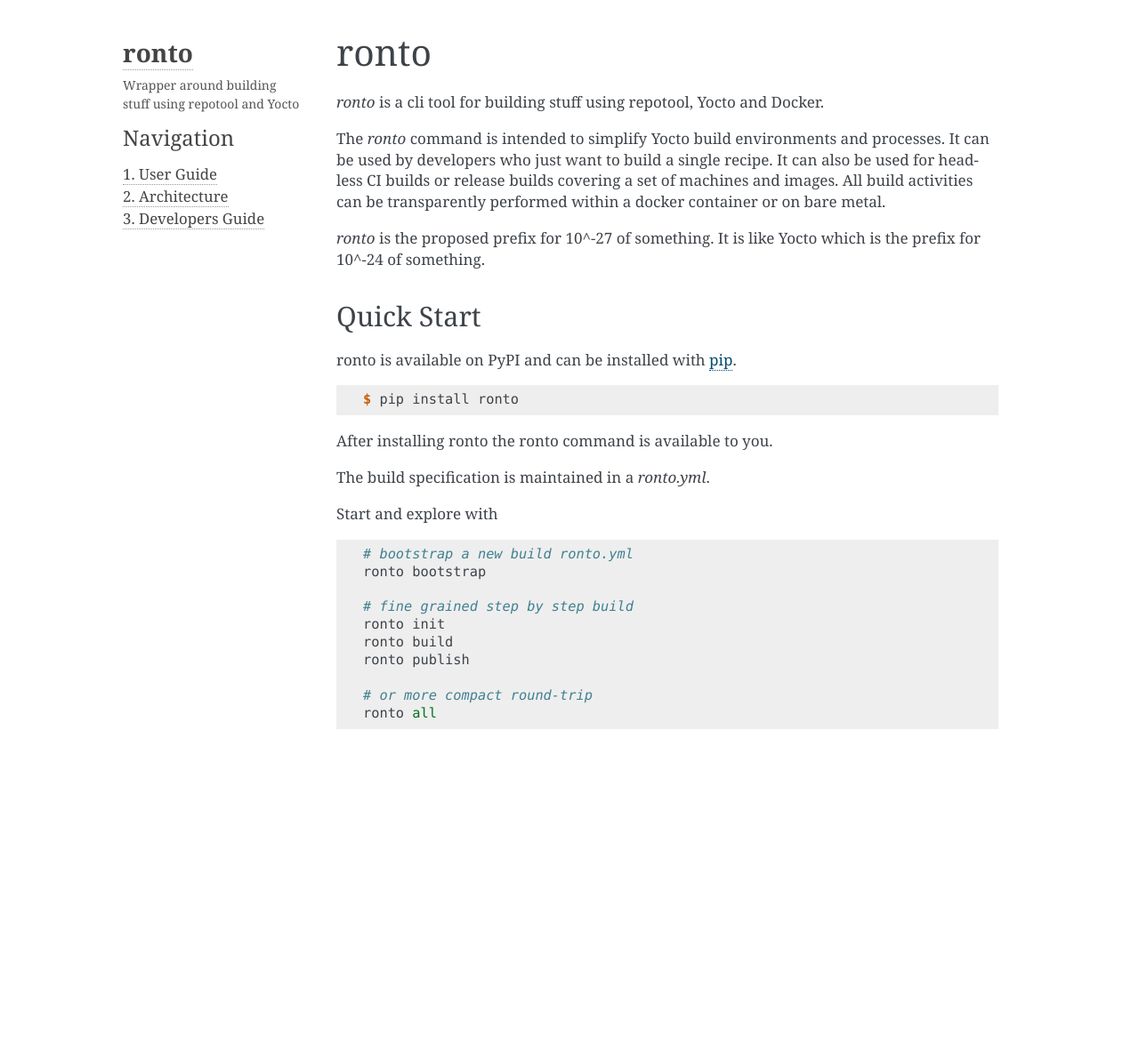
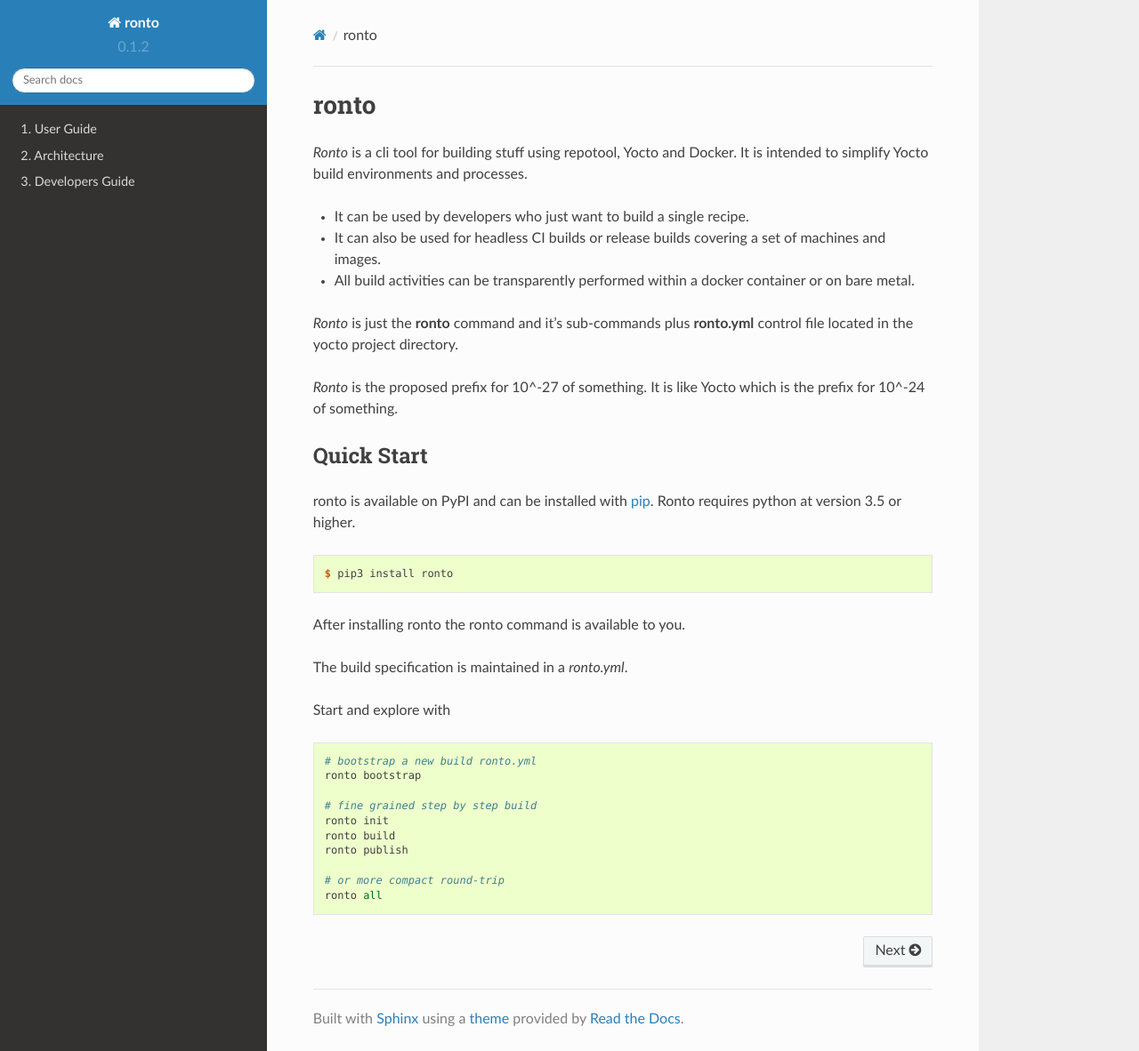
Before and after one commit to almedso/ronto, a Sphinx documentation site: the page built from docs/source/index.rst, in a window 1280 px wide and 1182 px high. Shown: the whole window at 89% size. Built offline with Sphinx 7.4.7 and the Read the Docs theme 2.0.0, drawn with Linux system fonts in a browser that asks for light colours.

Commit message:
Adjust documentation to rtd theme
- also update change log
- and user guide

```diff
--- a/docs/source/conf.py
+++ b/docs/source/conf.py
@@ -32,6 +32,7 @@
 # extensions coming with Sphinx (named 'sphinx.ext.*') or your custom
 # ones.
 extensions = [
+    'sphinx_rtd_theme',
 ]
 
 # Add any paths that contain templates here, relative to this directory.
@@ -95,18 +96,21 @@
 # The theme to use for HTML and HTML Help pages.  See the documentation for
 # a list of builtin themes.
 #
-html_theme = 'alabaster'
+# html_theme = 'alabaster'
+html_theme = 'sphinx_rtd_theme'
 
 # Theme options are theme-specific and customize the look and feel of a theme
 # further.  For a list of options available for each theme, see the
 # documentation.
 #
 html_theme_options = {
-    'description': ' Wrapper around building stuff using repotool and Yocto',
-    'show_powered_by': False,
-    # 'logo': 'my-logo.png',
-    'logo_name': False,
-    'page_width': '80%',
+    #alabaster 'description': ' Wrapper around building stuff using repotool and Yocto',
+    #alabaster 'show_powered_by': False,
+    #alabaster 'logo': 'my-logo.png',
+    #alabaster 'logo_name': False,
+    #alabaster 'page_width': '80%',
+    'display_version': True,
+    'navigation_depth': 2,
 }
 
 # Custom sidebar templates, maps document names to template names.
--- a/docs/source/index.rst
+++ b/docs/source/index.rst
@@ -1,18 +1,19 @@
 ronto
 #####
 
-*ronto* is a cli tool for building stuff using repotool, Yocto and Docker.
+*Ronto* is a cli tool for building stuff using repotool, Yocto and Docker.
+It is intended to simplify Yocto build environments and processes.
 
-The *ronto* command is intended to simplify Yocto build environments and
-processes.
-It can be used by developers who just want to build a single
-recipe.
-It can also be used for headless CI builds or release builds covering a set of
-machines and images.
-All build activities can be transparently performed within a docker container
-or on bare metal.
+* It can be used by developers who just want to build a single recipe.
+* It can also be used for headless CI builds or release builds covering a set
+  of machines and images.
+* All build activities can be transparently performed within a docker
+  container or on bare metal.
 
-*ronto* is the proposed prefix for 10^-27 of something.
+*Ronto* is just the **ronto** command and it's sub-commands plus **ronto.yml**
+control file located in the yocto project directory.
+
+*Ronto* is the proposed prefix for 10^-27 of something.
 It is like Yocto which is the prefix for 10^-24 of something.
 
 
@@ -29,10 +30,11 @@
 ===========
 
 ronto is available on PyPI and can be installed with `pip <https://pip.pypa.io>`_.
+Ronto requires python at version 3.5 or higher.
 
 .. code-block:: console
 
-    $ pip install ronto
+    $ pip3 install ronto
 
 After installing ronto the ronto command is available to you.
 
--- a/requirements.dev.txt
+++ b/requirements.dev.txt
@@ -3,6 +3,7 @@
 coverage
 mypy
 sphinx
+sphinx_rtd_theme
 twine
 wheel
 pytest
```
Also changed, not shown: CHANGELOG.rst (+18 -3 lines), docs/source/user/index.rst (+7 -4 lines).
